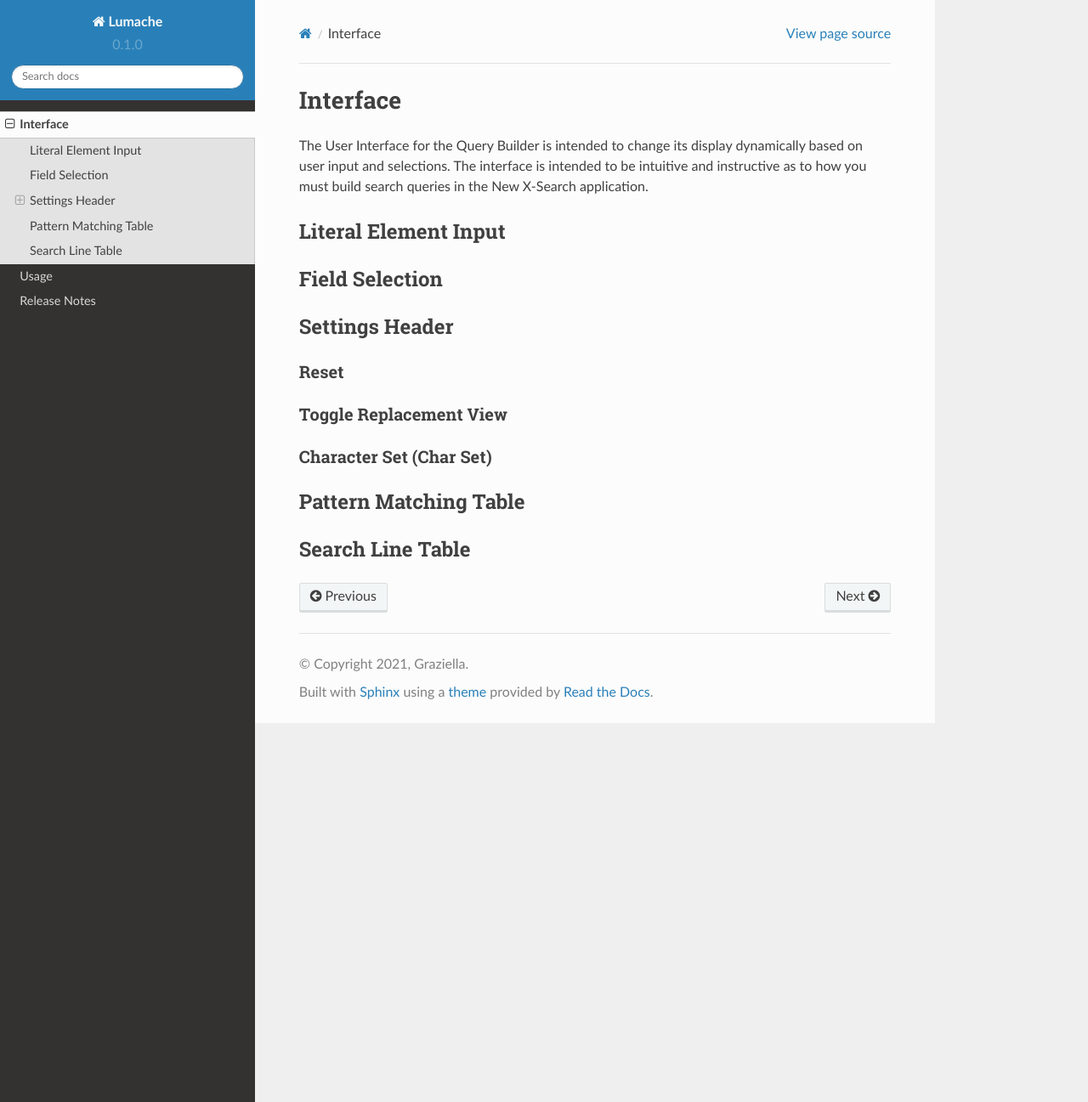
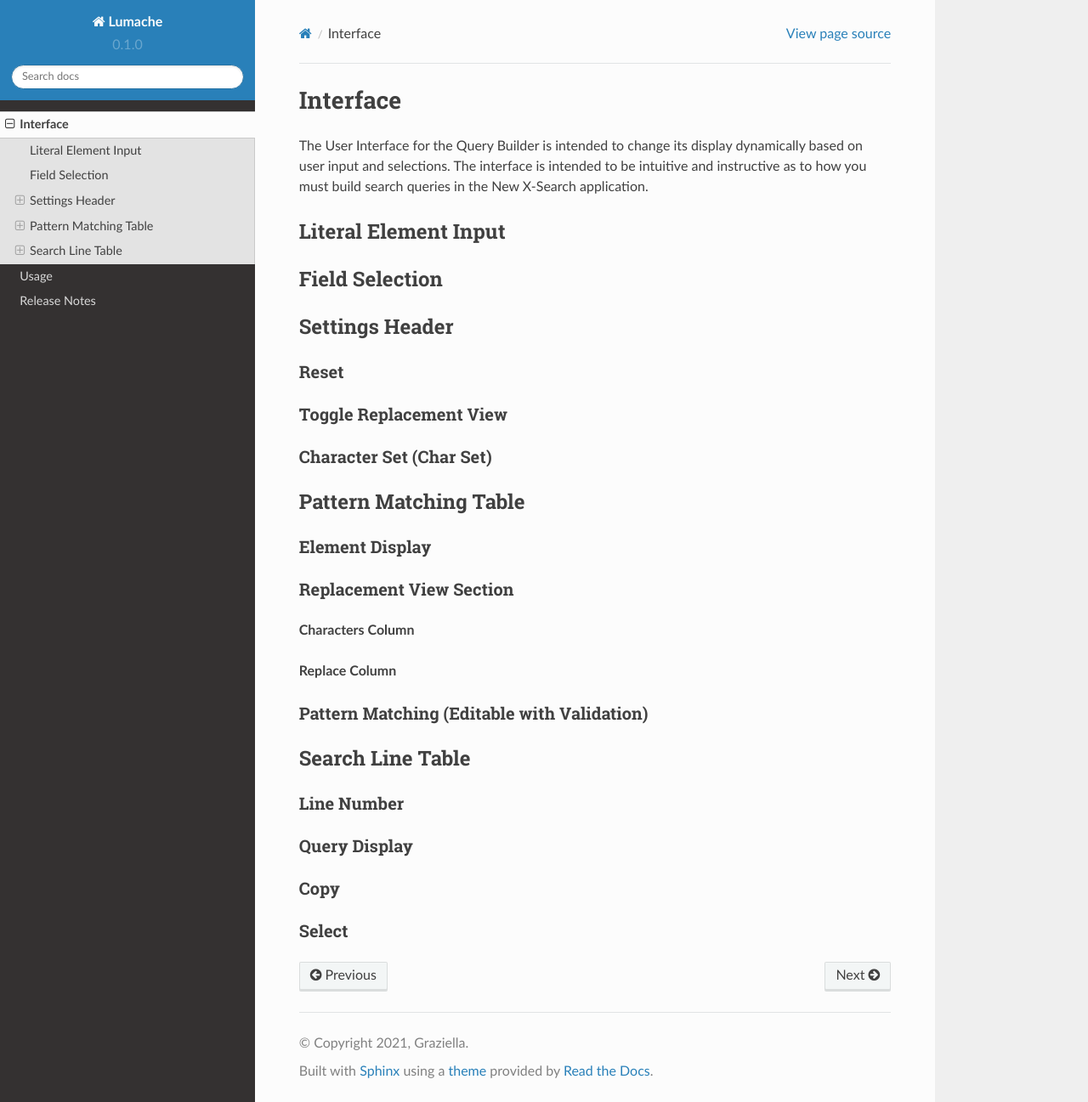
Before and after one commit to Ayjent/XSearchQB, a Sphinx documentation site: the page built from docs/source/interface.rst, in a window 1280 px wide and 1297 px high. Shown: the whole window at 85% size. Built offline with Sphinx 7.4.7 and the Read the Docs theme 2.0.0, drawn with Linux system fonts in a browser that asks for light colours.

Commit message:
Update interface.rst

```diff
--- a/docs/source/interface.rst
+++ b/docs/source/interface.rst
@@ -24,5 +24,31 @@ Character Set (Char Set)
 Pattern Matching Table
 ----------------------
 
+Element Display
++++++++++++++++
+
+Replacement View Section
+++++++++++++++++++++++++
+
+**Characters Column**
+
+**Replace Column**
+
+Pattern Matching (Editable with Validation)
++++++++++++++++++++++++++++++++++++++++++++
+
+
 Search Line Table
 -----------------
+
+Line Number
++++++++++++
+
+Query Display
++++++++++++++
+
+Copy
+++++
+
+Select
+++++++
```
